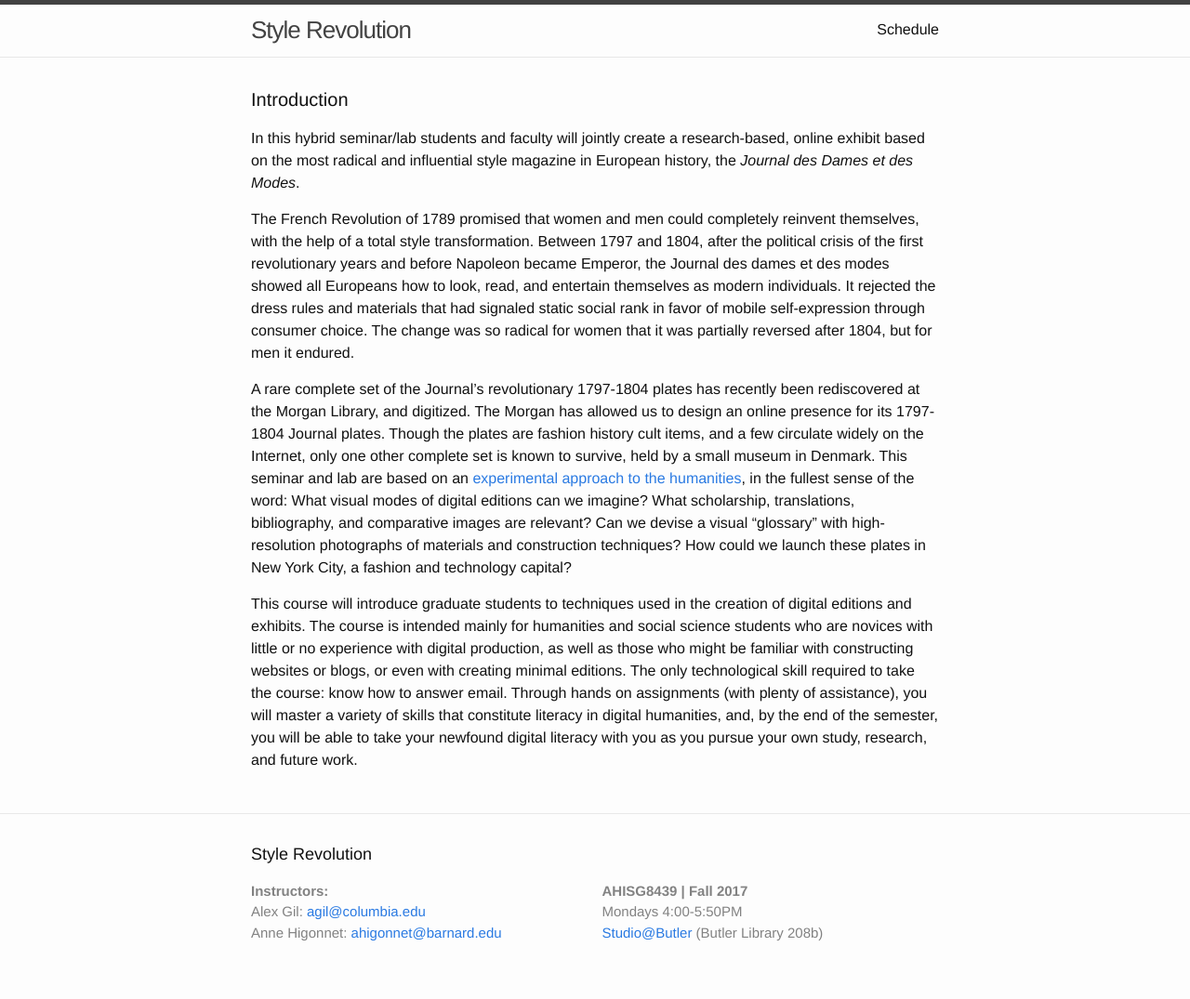
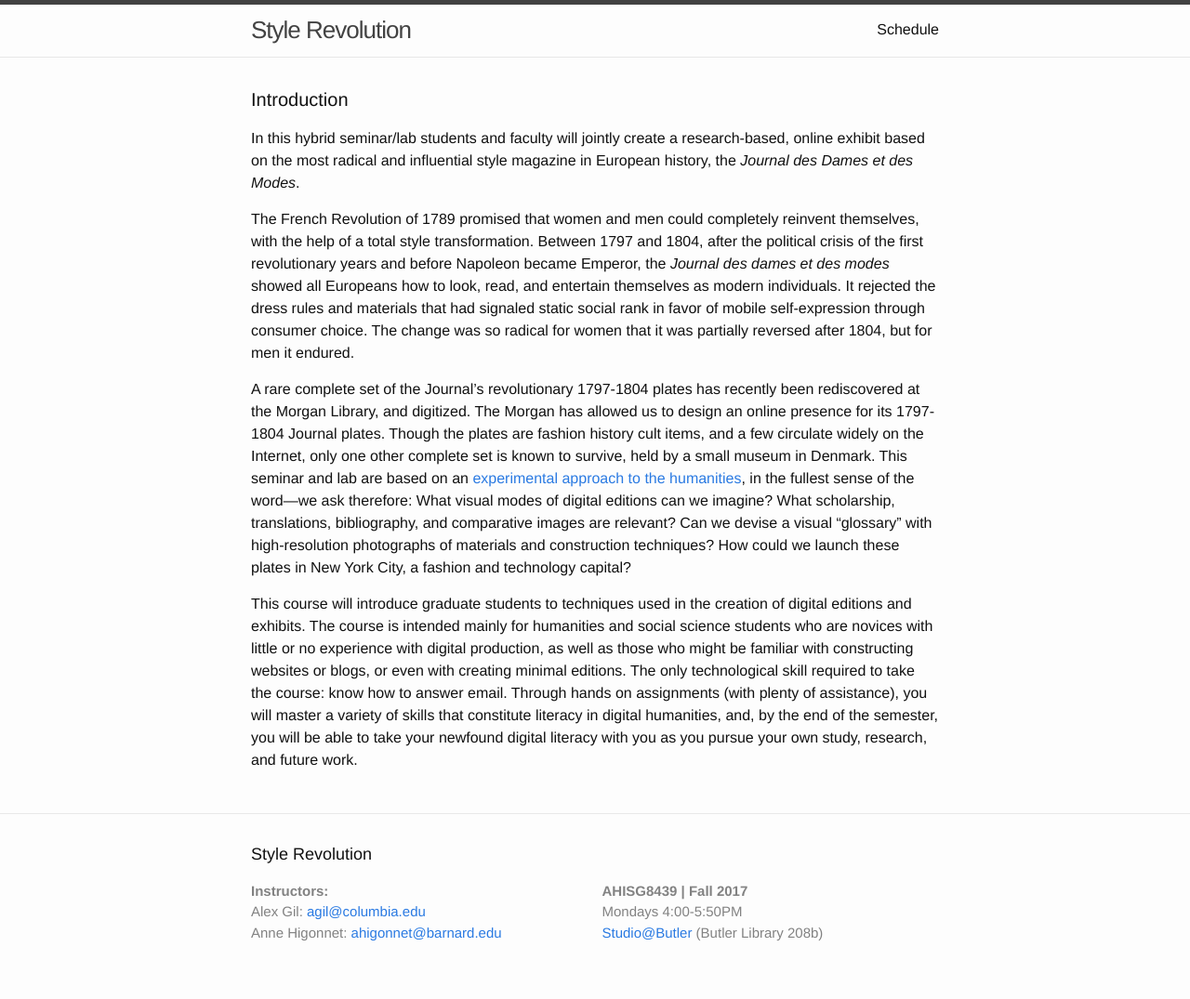
Before and after one commit to stylerevolution/class-site, a Jekyll site: the page built from index.md, in a window 1280 px wide. Shown: the whole page at 93% size. Built offline with Jekyll 4.4.1, drawn with Linux system fonts in a browser that asks for light colours.

```diff
--- a/_layouts/home.html
+++ b/_layouts/home.html
@@ -8,9 +8,9 @@ layout: default
 
   <p>In this hybrid seminar/lab students and faculty will jointly create a research-based, online exhibit based on the most radical and influential style magazine in European history, the <em>Journal des Dames et des Modes</em>.</p>
 
-  <p>The French Revolution of 1789 promised that women and men could completely reinvent themselves, with the help of a total style transformation. Between 1797 and 1804, after the political crisis of the first revolutionary years and before Napoleon became Emperor, the Journal des dames et des modes showed all Europeans how to look, read, and entertain themselves as modern individuals. It rejected the dress rules and materials that had signaled static social rank in favor of mobile self-expression through consumer choice. The change was so radical for women that it was partially reversed after 1804, but for men it endured.</p>
+  <p>The French Revolution of 1789 promised that women and men could completely reinvent themselves, with the help of a total style transformation. Between 1797 and 1804, after the political crisis of the first revolutionary years and before Napoleon became Emperor, the <em>Journal des dames et des modes</em> showed all Europeans how to look, read, and entertain themselves as modern individuals. It rejected the dress rules and materials that had signaled static social rank in favor of mobile self-expression through consumer choice. The change was so radical for women that it was partially reversed after 1804, but for men it endured.</p>
 
-  <p>A rare complete set of the Journal’s revolutionary 1797-1804 plates has recently been rediscovered at the Morgan Library, and digitized. The Morgan has allowed us to design an online presence for its 1797-1804 Journal plates. Though the plates are fashion history cult items, and a few circulate widely on the Internet, only one other complete set is known to survive, held by a small museum in Denmark. This seminar and lab are based on an <a href="http://xpmethod.plaintext.in/">experimental approach to the humanities</a>, in the fullest sense of the word:  What visual modes of digital editions can we imagine? What scholarship, translations, bibliography, and comparative images are relevant? Can we devise a visual “glossary” with high-resolution photographs of materials and construction techniques? How could we launch these plates in New York City, a fashion and technology capital?</p>
+  <p>A rare complete set of the Journal’s revolutionary 1797-1804 plates has recently been rediscovered at the Morgan Library, and digitized. The Morgan has allowed us to design an online presence for its 1797-1804 Journal plates. Though the plates are fashion history cult items, and a few circulate widely on the Internet, only one other complete set is known to survive, held by a small museum in Denmark. This seminar and lab are based on an <a href="http://xpmethod.plaintext.in/">experimental approach to the humanities</a>, in the fullest sense of the word—we ask therefore: What visual modes of digital editions can we imagine? What scholarship, translations, bibliography, and comparative images are relevant? Can we devise a visual “glossary” with high-resolution photographs of materials and construction techniques? How could we launch these plates in New York City, a fashion and technology capital?</p>
 
   <p>This course will introduce graduate students to techniques used in the creation of digital editions and exhibits. The course is intended mainly for humanities and social science students who are novices with little or no experience with digital production, as well as those who might be familiar with constructing websites or blogs, or even with creating minimal editions. The only technological skill required to take the course: know how to answer email. Through hands on assignments (with plenty of assistance), you will master a variety of skills that constitute literacy in digital humanities, and, by the end of the semester, you will be able to take your newfound digital literacy with you as you pursue your own study, research, and future work.</p>
 </div>
```
Also changed, not shown: schedule.md (+1 -1 lines).
